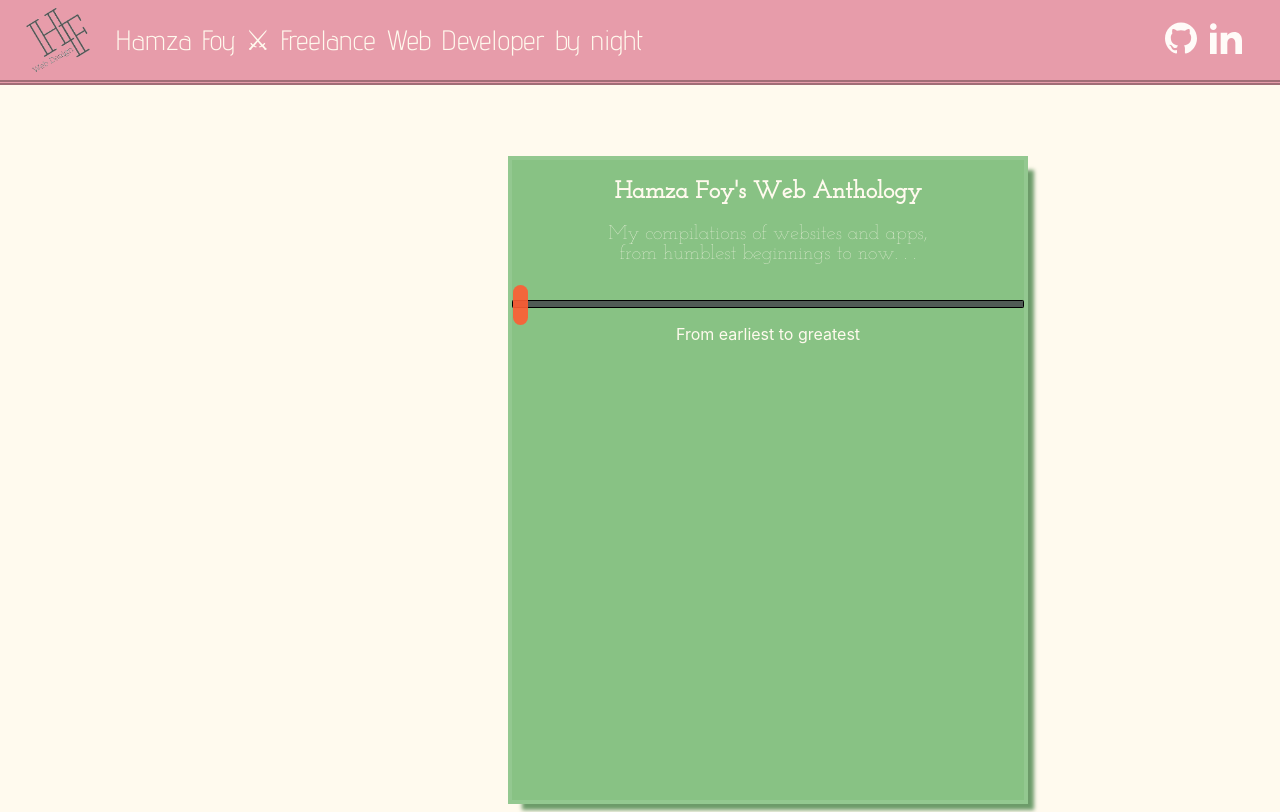
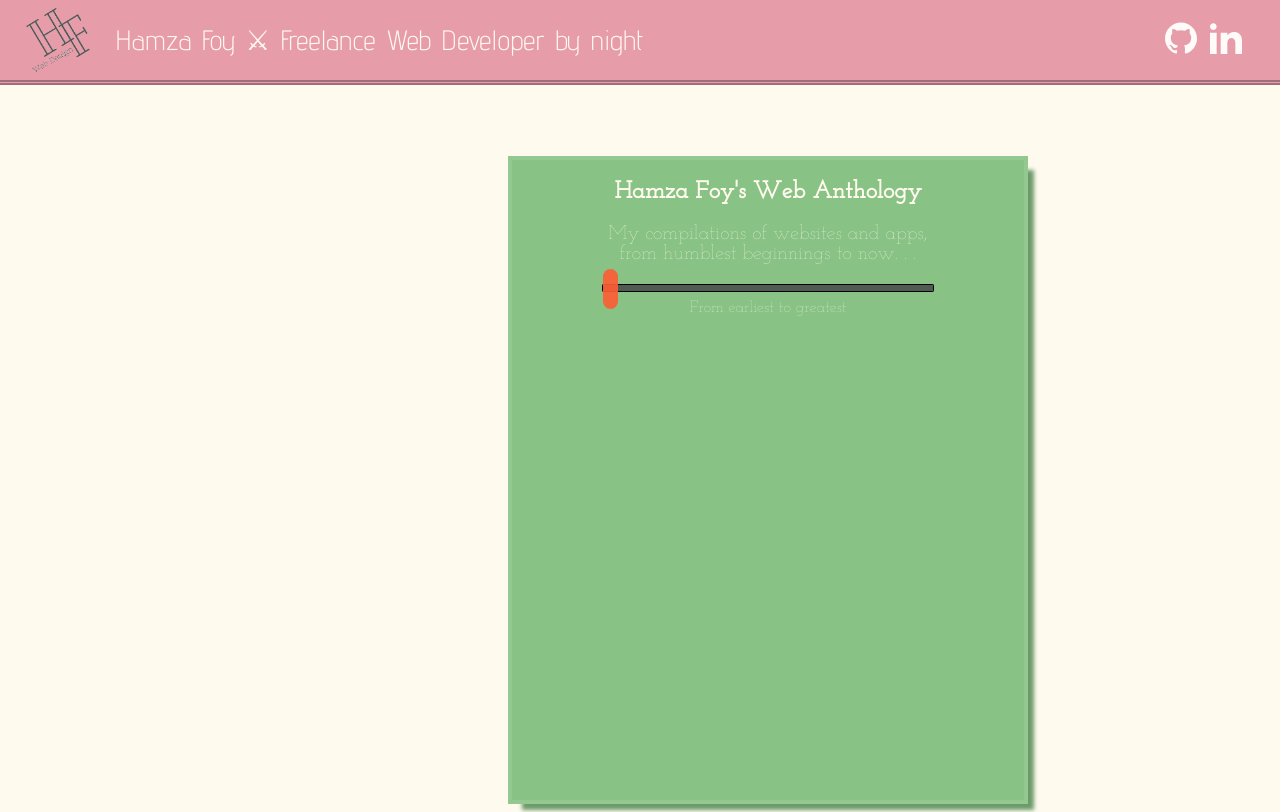
Before and after one commit to hamzafoy/hamza_foy_portfolio, a React (Create React App) app in the folder hamza-foy-portfolio/: page / in a window 1280 px wide. Shown: the top 812 px of the page. Built offline with nearby package versions, Linux system fonts and the light colour scheme.

Commit message:
adjust the timeline input-range handler.

```diff
--- a/hamza-foy-portfolio/src/Timeline/Timeline-Handler.css
+++ b/hamza-foy-portfolio/src/Timeline/Timeline-Handler.css
@@ -1,6 +1,7 @@
 input[type=range] {
-    width: 100%;
-    margin: 15.8px 0;
+    display: block;
+    width: 65%;
+    margin: 0 auto;
     background-color: transparent;
     -webkit-appearance: none;
   }
@@ -11,7 +12,7 @@ input[type=range] {
     background: rgba(58, 48, 66, 0.7);
     border: 0.2px solid #010101;
     border-radius: 1.3px;
-    width: 100%;
+    width: 65%;
     height: 8.4px;
     cursor: pointer;
   }
@@ -33,7 +34,7 @@ input[type=range] {
     background: rgba(58, 48, 66, 0.7);
     border: 0.2px solid #010101;
     border-radius: 1.3px;
-    width: 100%;
+    width: 65%;
     height: 8.4px;
     cursor: pointer;
   }
@@ -51,7 +52,7 @@ input[type=range] {
     border-color: transparent;
     border-width: 15.8px 0;
     color: transparent;
-    width: 100%;
+    width: 65%;
     height: 8.4px;
     cursor: pointer;
   }
--- a/hamza-foy-portfolio/src/Timeline/Timeline.css
+++ b/hamza-foy-portfolio/src/Timeline/Timeline.css
@@ -40,4 +40,6 @@
 
 .timeline-handler label {
     text-align: center;
+    font-family: 'JosefinSlab-Thin';
+    margin: 1vh 0 0;
 }
--- a/hamza-foy-portfolio/src/Timeline/Timeline.js
+++ b/hamza-foy-portfolio/src/Timeline/Timeline.js
@@ -3,6 +3,17 @@ import './Timeline.css';
 import './Timeline-Handler.css'
 
 class Timeline extends React.Component {
+    constructor(props) {
+        super(props);
+        this.state = {value: '0'};
+        this.handleChange = this.handleChange.bind(this);
+    }
+
+    handleChange(event) {
+        //alert(this.state.value)
+        this.setState({value: event.target.value});
+    }
+
     render() {
         return(
             <div className="timeline-container">
@@ -19,7 +30,7 @@ class Timeline extends React.Component {
 
                     <aside className="timeline-handler">
                         <input type="range" id="timeline-range" name="timeline-range"
-                                min="0" max="5" value="0"/>
+                                min="0" max="5" defaultValue="0" onChange={this.handleChange}/>
                         <label for="timeline-range">From earliest to greatest</label>
                     </aside>
 
```
